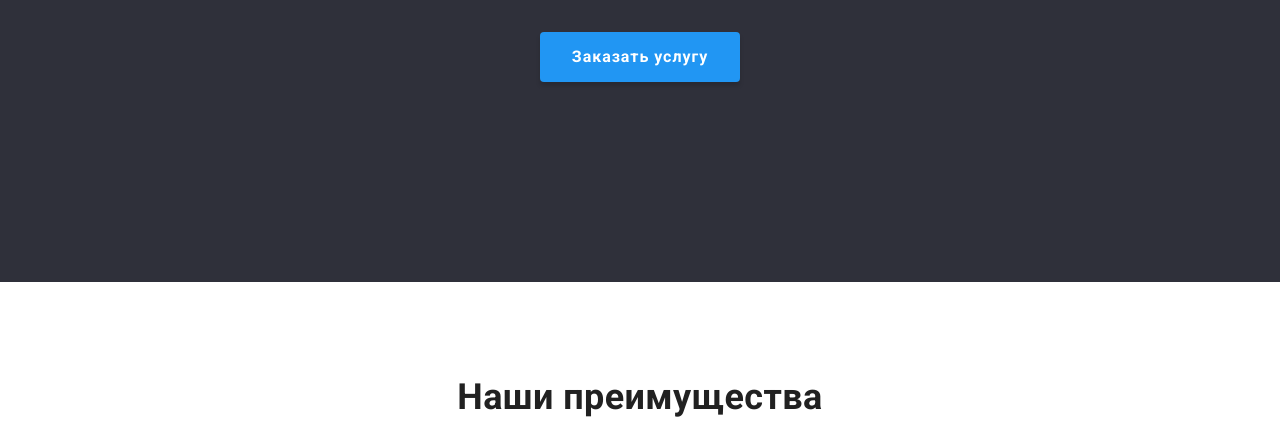
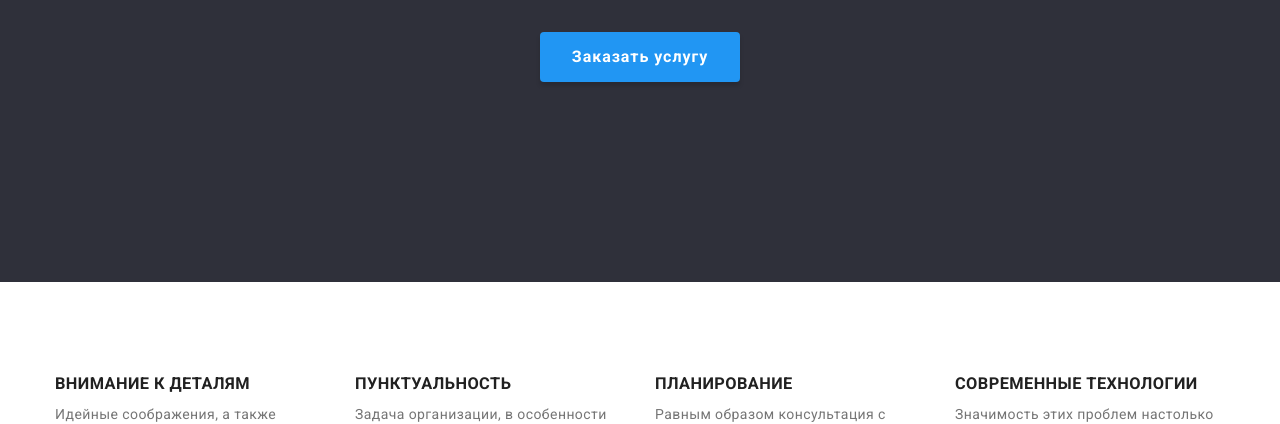
Before and after one commit to nazardonets/03, a plain HTML site: page index.html in a window 1280 px wide. Shown: the part 399-823 px from the top of the page. Drawn offline with nearby package versions, Linux system fonts and the light colour scheme.

Commit message:
added visually-hidden method for hiding unwanted html elements

```diff
--- a/css/style.css
+++ b/css/style.css
@@ -361,3 +361,13 @@ header {
 	line-height: 30px;
 	color: var(--lighttext);
 }
+
+/* UTILITES */
+
+.visually-hidden {
+	position: absolute;
+	clip: rect(0 0 0 0);
+	width: 1px;
+	height: 1px;
+	margin: -1px;
+}
--- a/index.html
+++ b/index.html
@@ -47,7 +47,7 @@
 
             <section class="section">
                 <div class="container">
-                    <h2 class="pros-section__heading">Наши преимущества</h2>
+                    <h2 class="visually-hidden">Наши преимущества</h2>
                     <ul class="pros-list">
                         <li class="pros-item">
                             <h3 class="pros-item__heading">Внимание к деталям</h3>
```
Also changed, not shown: portfolio.html (+1 -1 lines).
